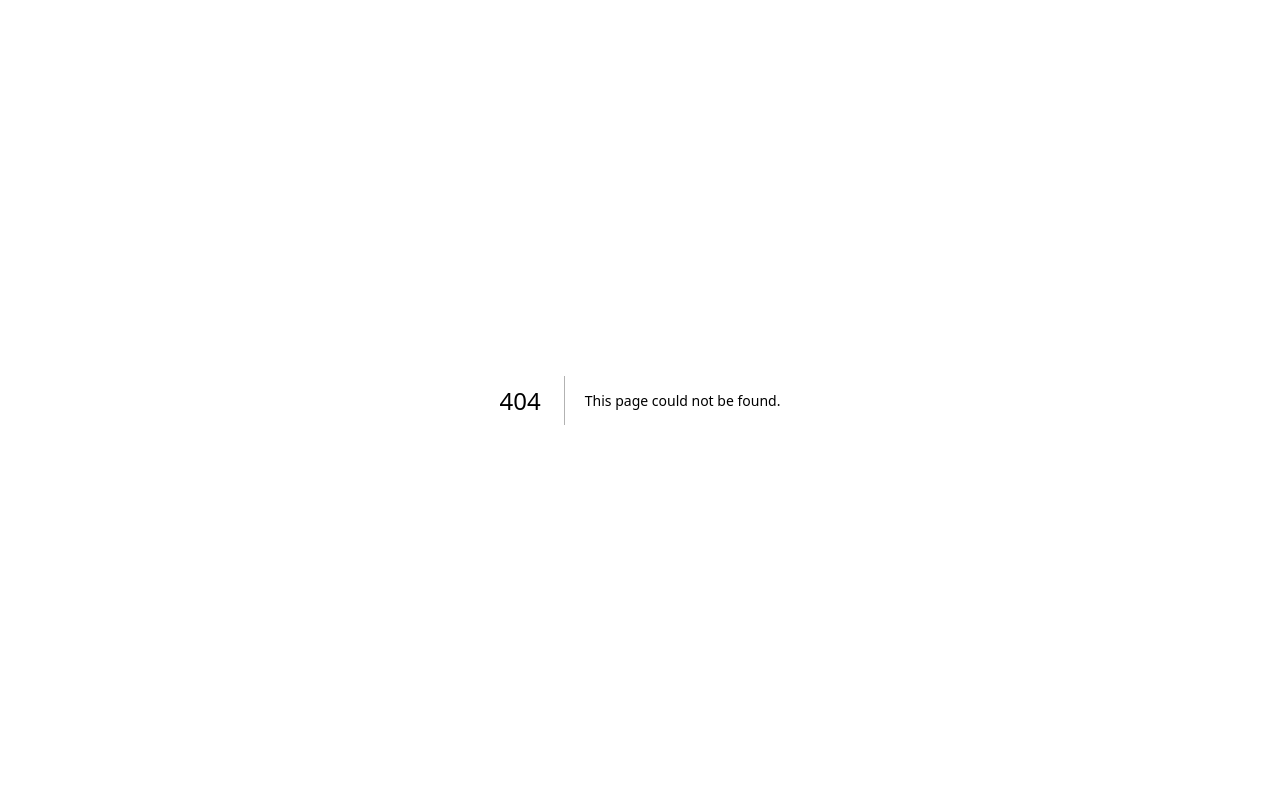
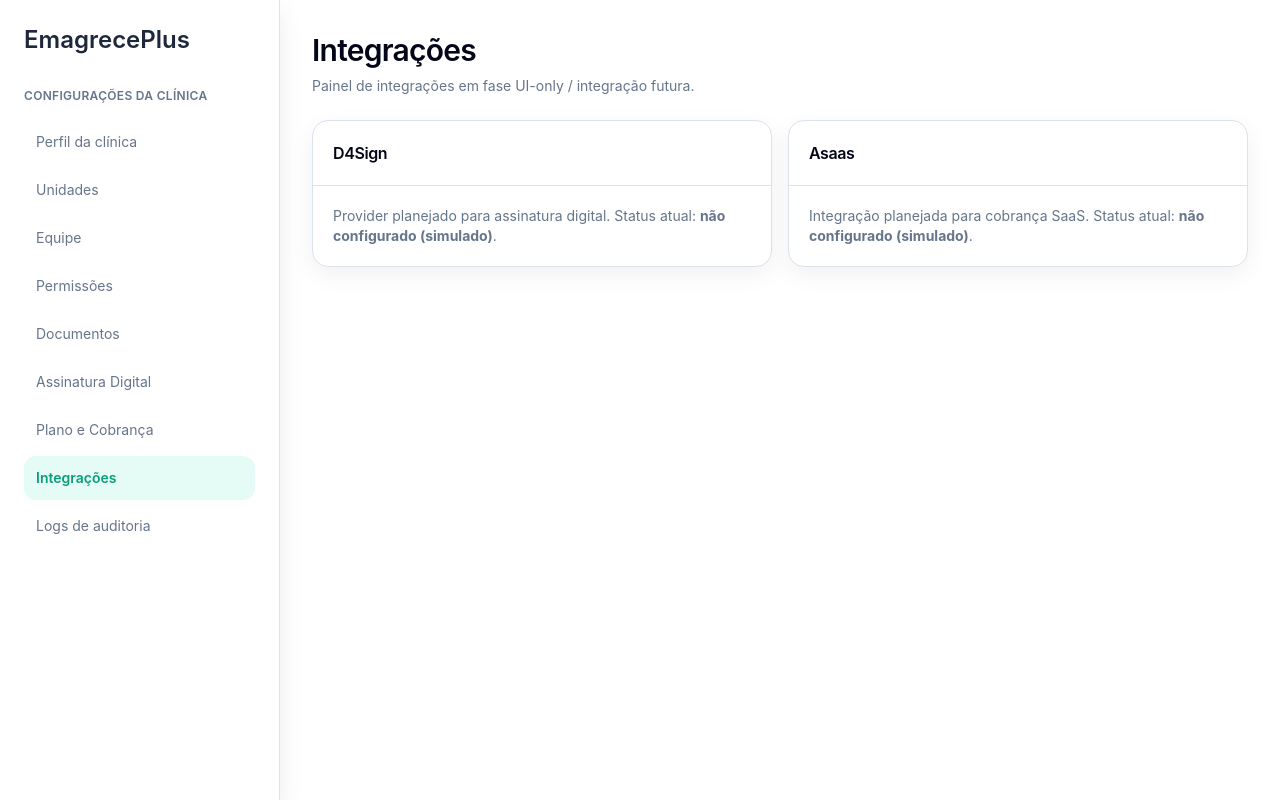
Before and after one commit to erickfroes/emagreceplus-ui-blueprint, a Next.js app: page /settings/integrations in a window 1280 px wide. Before the commit this address had no page. Built offline with nearby package versions, Linux system fonts and the light colour scheme.

Commit message:
chore(settings): harmonize settings routes and placeholders

```diff
--- /dev/null
+++ b/src/app/settings/audit-logs/page.tsx
@@ -0,0 +1,15 @@
+import { SettingsShell } from "@/components/layout/SettingsShell";
+import { PageHeader } from "@/components/ui/PageHeader";
+import { ComingSoonState } from "@/components/ui/ComingSoonState";
+
+export default function SettingsAuditLogsPage() {
+  return (
+    <SettingsShell active="Logs de auditoria">
+      <PageHeader
+        title="Logs de auditoria"
+        description="Rastreamento de atividades em fase UI-only / integração futura."
+      />
+      <ComingSoonState description="Este módulo de auditoria está disponível como protótipo UI-only / integração futura." />
+    </SettingsShell>
+  );
+}
--- a/src/app/settings/billing/page.tsx
+++ b/src/app/settings/billing/page.tsx
@@ -1,15 +1,20 @@
 import { SettingsShell } from "@/components/layout/SettingsShell";
+import { PageHeader } from "@/components/ui/PageHeader";
 import { Card, CardContent, CardHeader, CardTitle } from "@/components/ui/Card";
 
 export default function SettingsBillingPage() {
   return (
     <SettingsShell active="Plano e Cobrança">
-      <h1 className="text-2xl font-semibold text-slate-950">Plano e Cobrança da Plataforma</h1>
-      <p className="mt-1 text-sm text-muted-foreground">Módulo administrativo SaaS separado do financeiro clínico. Integração de cobrança externa permanece não configurada nesta fase UI-only.</p>
-      <Card className="mt-6">
-        <CardHeader><CardTitle>Status de cobrança SaaS</CardTitle></CardHeader>
-        <CardContent>
-          Plano atual: Growth • Renovação: 15/05/2026 • Gateway de cobrança: <strong>não configurado (simulado)</strong>.
+      <PageHeader
+        title="Plano e Cobrança"
+        description="Módulo administrativo em fase UI-only / integração futura."
+      />
+      <Card>
+        <CardHeader>
+          <CardTitle>Status de cobrança SaaS</CardTitle>
+        </CardHeader>
+        <CardContent className="text-sm text-muted-foreground">
+          Plano atual simulado: Growth • Renovação simulada: 15/05/2026 • Gateway de cobrança: <strong>não configurado (simulado)</strong>.
         </CardContent>
       </Card>
     </SettingsShell>
--- /dev/null
+++ b/src/app/settings/documents/page.tsx
@@ -0,0 +1,15 @@
+import { SettingsShell } from "@/components/layout/SettingsShell";
+import { PageHeader } from "@/components/ui/PageHeader";
+import { ComingSoonState } from "@/components/ui/ComingSoonState";
+
+export default function SettingsDocumentsPage() {
+  return (
+    <SettingsShell active="Documentos">
+      <PageHeader
+        title="Documentos"
+        description="Templates e políticas documentais em fase UI-only / integração futura."
+      />
+      <ComingSoonState description="Este módulo de documentos está disponível como protótipo UI-only / integração futura." />
+    </SettingsShell>
+  );
+}
--- /dev/null
+++ b/src/app/settings/integrations/page.tsx
@@ -0,0 +1,33 @@
+import { SettingsShell } from "@/components/layout/SettingsShell";
+import { PageHeader } from "@/components/ui/PageHeader";
+import { Card, CardContent, CardHeader, CardTitle } from "@/components/ui/Card";
+
+export default function SettingsIntegrationsPage() {
+  return (
+    <SettingsShell active="Integrações">
+      <PageHeader
+        title="Integrações"
+        description="Painel de integrações em fase UI-only / integração futura."
+      />
+
+      <div className="grid gap-4 md:grid-cols-2">
+        <Card>
+          <CardHeader>
+            <CardTitle>D4Sign</CardTitle>
+          </CardHeader>
+          <CardContent className="text-sm text-muted-foreground">
+            Provider planejado para assinatura digital. Status atual: <strong>não configurado (simulado)</strong>.
+          </CardContent>
+        </Card>
+        <Card>
+          <CardHeader>
+            <CardTitle>Asaas</CardTitle>
+          </CardHeader>
+          <CardContent className="text-sm text-muted-foreground">
+            Integração planejada para cobrança SaaS. Status atual: <strong>não configurado (simulado)</strong>.
+          </CardContent>
+        </Card>
+      </div>
+    </SettingsShell>
+  );
+}
--- /dev/null
+++ b/src/app/settings/permissions/page.tsx
@@ -0,0 +1,15 @@
+import { SettingsShell } from "@/components/layout/SettingsShell";
+import { PageHeader } from "@/components/ui/PageHeader";
+import { ComingSoonState } from "@/components/ui/ComingSoonState";
+
+export default function SettingsPermissionsPage() {
+  return (
+    <SettingsShell active="Permissões">
+      <PageHeader
+        title="Permissões"
+        description="Matriz de permissões em fase UI-only / integração futura."
+      />
+      <ComingSoonState description="Este módulo de permissões está disponível como protótipo UI-only / integração futura." />
+    </SettingsShell>
+  );
+}
--- a/src/app/settings/signature/page.tsx
+++ b/src/app/settings/signature/page.tsx
@@ -1,42 +1,15 @@
 import { SettingsShell } from "@/components/layout/SettingsShell";
-import { Badge } from "@/components/ui/Badge";
-import { Card, CardContent, CardHeader, CardTitle } from "@/components/ui/Card";
-import { d4signConfigMock, type DocumentsUiState } from "@/data/mock/documents";
-
-const pageState: DocumentsUiState = "default";
+import { PageHeader } from "@/components/ui/PageHeader";
+import { ComingSoonState } from "@/components/ui/ComingSoonState";
 
 export default function SignatureSettingsPage() {
   return (
-    <SettingsShell active="Integrações">
-      <h1 className="text-2xl font-semibold text-slate-950">Configuração D4Sign</h1>
-      <p className="mt-1 text-sm text-muted-foreground">Configuração do provider de assinatura em modo não configurado, simulado ou real.</p>
-
-      {pageState === "loading" ? <p className="mt-6 text-sm text-muted-foreground">Carregando configuração...</p> : null}
-      {pageState === "empty" ? <p className="mt-6 text-sm text-muted-foreground">Nenhuma configuração encontrada.</p> : null}
-      {pageState === "error" ? <p className="mt-6 text-sm text-danger">Erro ao carregar configuração D4Sign.</p> : null}
-      {pageState === "forbidden" ? <p className="mt-6 text-sm text-danger">Acesso negado à configuração de assinatura.</p> : null}
-
-      {pageState === "default" ? (
-        <Card className="mt-6">
-          <CardHeader><CardTitle>Provider documental principal</CardTitle></CardHeader>
-          <CardContent className="space-y-3 text-sm">
-            <div className="flex items-center gap-2">
-              <span className="text-muted-foreground">Provider:</span>
-              <Badge tone="info">D4Sign</Badge>
-            </div>
-            <p><span className="text-muted-foreground">Modo:</span> {d4signConfigMock.mode}</p>
-            <p><span className="text-muted-foreground">Ambiente:</span> {d4signConfigMock.environment}</p>
-            <p><span className="text-muted-foreground">Status:</span> {d4signConfigMock.integrationStatus}</p>
-            <p><span className="text-muted-foreground">Token API:</span> {d4signConfigMock.apiToken}</p>
-            <p><span className="text-muted-foreground">Crypt Key:</span> {d4signConfigMock.cryptKey}</p>
-            <p><span className="text-muted-foreground">Safe UUID:</span> {d4signConfigMock.safeUuid}</p>
-            <p><span className="text-muted-foreground">Webhook Secret:</span> {d4signConfigMock.webhookSecret}</p>
-            <p className="rounded-2xl bg-amber-50 p-3 text-xs text-amber-900">
-              Em modo real, a validação de assinatura só pode ser considerada verificada após configuração completa das chaves e webhooks.
-            </p>
-          </CardContent>
-        </Card>
-      ) : null}
+    <SettingsShell active="Assinatura Digital">
+      <PageHeader
+        title="Assinatura Digital"
+        description="Configuração de assinatura digital em fase UI-only / integração futura."
+      />
+      <ComingSoonState description="Este módulo de assinatura está disponível como protótipo UI-only / integração futura." />
     </SettingsShell>
   );
 }
--- /dev/null
+++ b/src/app/settings/team/page.tsx
@@ -0,0 +1,15 @@
+import { SettingsShell } from "@/components/layout/SettingsShell";
+import { PageHeader } from "@/components/ui/PageHeader";
+import { ComingSoonState } from "@/components/ui/ComingSoonState";
+
+export default function SettingsTeamPage() {
+  return (
+    <SettingsShell active="Equipe">
+      <PageHeader
+        title="Equipe"
+        description="Configuração de membros e papéis em fase UI-only / integração futura."
+      />
+      <ComingSoonState description="Este módulo de equipe está disponível como protótipo UI-only / integração futura." />
+    </SettingsShell>
+  );
+}
--- /dev/null
+++ b/src/app/settings/units/page.tsx
@@ -0,0 +1,15 @@
+import { SettingsShell } from "@/components/layout/SettingsShell";
+import { PageHeader } from "@/components/ui/PageHeader";
+import { ComingSoonState } from "@/components/ui/ComingSoonState";
+
+export default function SettingsUnitsPage() {
+  return (
+    <SettingsShell active="Unidades">
+      <PageHeader
+        title="Unidades"
+        description="Gestão de unidades da clínica em fase UI-only / integração futura."
+      />
+      <ComingSoonState description="Este módulo de unidades está disponível como protótipo UI-only / integração futura." />
+    </SettingsShell>
+  );
+}
--- a/src/components/layout/SettingsShell.tsx
+++ b/src/components/layout/SettingsShell.tsx
@@ -7,7 +7,7 @@ const settingsMenu: SidebarItem[] = [
   { label: "Equipe", href: "/settings/team" },
   { label: "Permissões", href: "/settings/permissions" },
   { label: "Documentos", href: "/settings/documents" },
-  { label: "Assinatura Digital", href: "/settings/digital-signature" },
+  { label: "Assinatura Digital", href: "/settings/signature" },
   { label: "Plano e Cobrança", href: "/settings/billing" },
   { label: "Integrações", href: "/settings/integrations" },
   { label: "Logs de auditoria", href: "/settings/audit-logs" },
```
